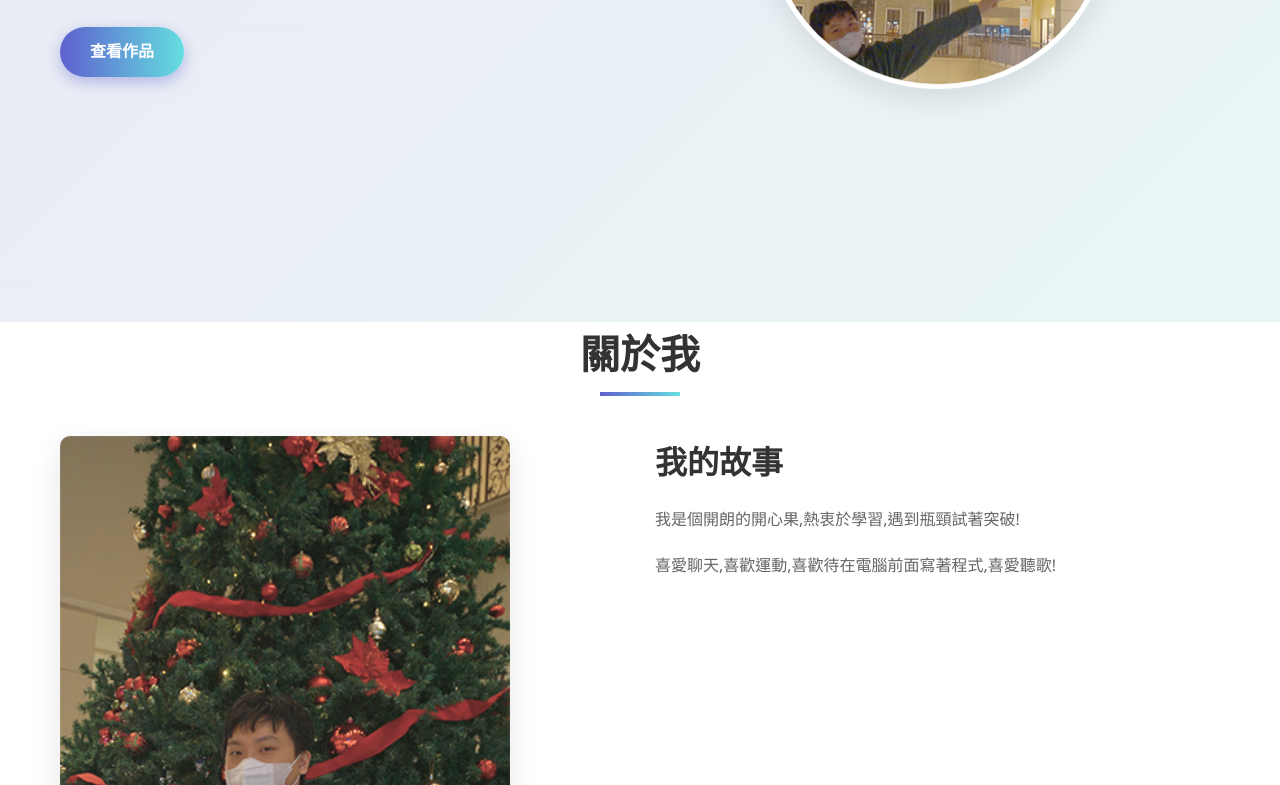
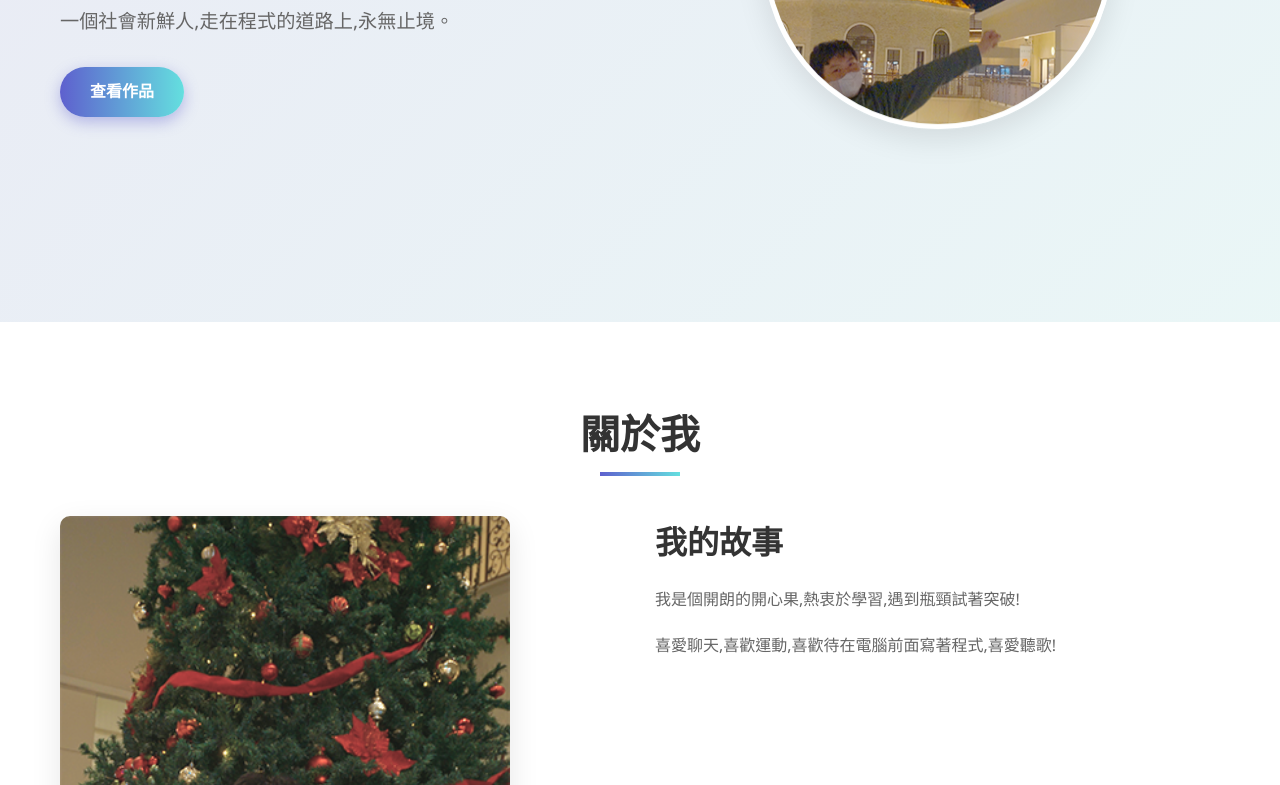
Before and after one commit to Fumin1120/Fumin1120.github.io, a plain HTML site: page index.html in a window 1280 px wide. Shown: the part 478-1263 px from the top of the page. Drawn offline with Linux system fonts and the light colour scheme.

Commit message:
自適應問題更正

```diff
--- a/styles.css
+++ b/styles.css
@@ -28,7 +28,7 @@ a {
 }
 
 section {
-    padding: 0px;
+    padding: 80px 0 0 0;
 }
 
 .section-title {
```
